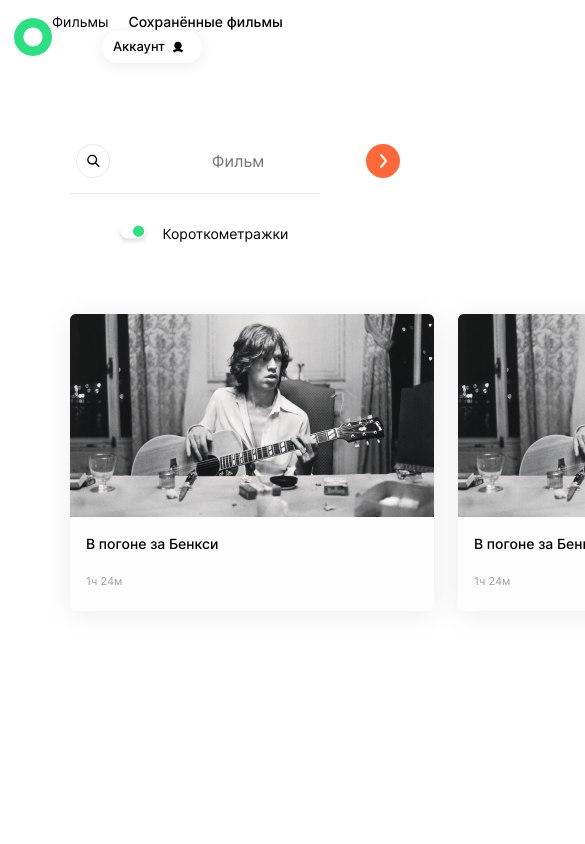
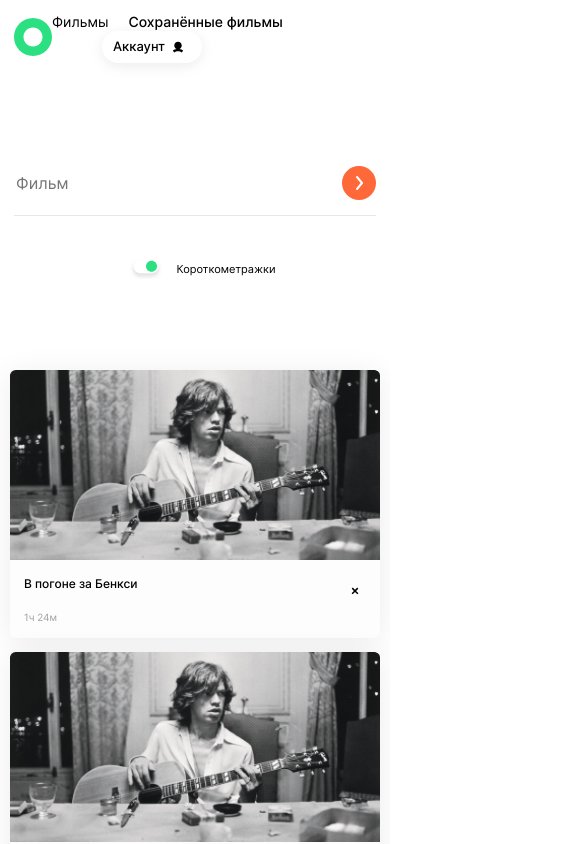
Before and after one commit to Lionen89/movies-explorer-frontend, a React (Create React App) app: page /saved-movies in a window 390 px wide. Shown: the top 844 px of the page, 585 px wide, since content can reach past the window. Built offline with nearby package versions, Linux system fonts and the light colour scheme.

Commit message:
fix/добавить адаптивность для MovieCardList,Movie,MoreButton,FilterCheckbox

```diff
--- a/src/components/App/App.js
+++ b/src/components/App/App.js
@@ -38,7 +38,7 @@ function App() {
               <Main />
             </Route>
             <Route path="/profile">
-              <Profile />
+              <Profile onLogoClick={handleLogoClick} />
             </Route>
             <Route path="/movies">
               <Movies
--- a/src/components/FilterCheckbox/FilterCheckbox.css
+++ b/src/components/FilterCheckbox/FilterCheckbox.css
@@ -2,7 +2,7 @@
     display: flex;
     justify-content: center;
     align-items: center;
-    margin-bottom: 49px;
+    padding-bottom: 49px;
 }
 .filter-checkbox__input {
 opacity: 0;
@@ -25,3 +25,17 @@ z-index: -1;
     line-height: 18px;
     margin: 0 0 0 12px;
 }
+@media screen and (max-width: 960px) {
+    .filter-checkbox {
+        padding-bottom: 62px;
+    }
+}
+@media screen and (max-width: 580px) {
+    .filter-checkbox {
+        padding-bottom: 51px;
+    }
+    .filter-checkbox__text {
+        font-size: 11px;
+        margin-left: 13px;
+    }
+}
--- a/src/components/MoreButton/MoreButton.css
+++ b/src/components/MoreButton/MoreButton.css
@@ -19,3 +19,8 @@
 .more-button:hover {
     opacity: 0.8;
 }
+@media screen and (max-width: 580px) {
+    .more-button {
+    width: 240px;
+    }
+}
--- a/src/components/MoreButton/MoreButton.jsx
+++ b/src/components/MoreButton/MoreButton.jsx
@@ -1,9 +1,16 @@
+import React from "react";
 import "./MoreButton.css";
+import Preloader from "../Preloader/Preloader";
 
 function MoreButton() {
+  function handleClick() {
+    return <Preloader />;
+  }
   return (
     <div className="more-button__container">
-      <button className="more-button">Ещё</button>
+      <button className="more-button" onClick={handleClick}>
+        Ещё
+      </button>
     </div>
   );
 }
--- a/src/components/Movies/Movies.jsx
+++ b/src/components/Movies/Movies.jsx
@@ -1,3 +1,4 @@
+import React from 'react'
 import Header from "../Header/Header";
 import Footer from "../Footer/Footer";
 import SearchForm from "../SearchForm/SearchForm";
--- a/src/components/MoviesCard/MoviesCard.css
+++ b/src/components/MoviesCard/MoviesCard.css
@@ -3,10 +3,14 @@
     position: relative;
     background-color: #FDFDFD;
     box-shadow: 0px 4px 30px rgba(0, 0, 0, 0.08);
-    max-width: 364px;
-    min-height: 281px;
+    width: 100%;
+    max-height: 281px;
     padding-bottom: 16px;
     cursor: pointer;
+}
+
+.mov-card__img {
+    width: 100%;
 }
 
 .mov-card__title {
@@ -26,9 +30,14 @@
     width: 30px;
     height: 30px;
     position: absolute;
-    bottom: 55px;
-    right: 14px;
+    bottom: 39px;
+    right: 16px;
     padding: 0;
+    cursor: pointer;
+}
+
+.mov-card__like:hover {
+    background-image: url(../../images/icon__COLOR_main-3.svg);
 }
 
 .mov-card__like_active {
@@ -46,8 +55,59 @@
 .mov-card__duration {
     font-weight: 400;
     font-size: 11px;
-    line-height: 13px;
+    line-height: 13.31px;
     color: #A0A0A0;
     margin-left: 16px;
     padding: 0;
 }
+
+@media screen and (max-width: 960px) {
+    .mov-card {
+        min-height: 248px;
+        padding-bottom: 14px;
+    }
+
+    .mov-card__img {
+        max-height: 190px;
+    }
+
+    .mov-card__title {
+        font-size: 13px;
+        line-height: 15.73px;
+        margin: 14px 0 15px 14px;
+    }
+
+    .mov-card__duration {
+        margin-left: 14px;
+    }
+
+    .mov-card__like {
+        bottom: 34px;
+        right: 14px;
+    }
+}
+
+@media screen and (max-width: 430px) {
+    .mov-card {
+        min-height: 223px;
+    }
+    .mov-card__like_not-active {
+        background-image: url(../../images/d4.svg);
+    }
+
+    .mov-card__title {
+        font-size: 12px;
+        line-height: 14.52px;
+        margin: 14px 0 14px 14px;
+    }
+
+    .mov-card__duration {
+        font-size: 10px;
+        line-height: 12.1px;
+    }
+
+    .mov-card__like {
+        bottom: 32px;
+        right: 10px;
+    }
+}
--- a/src/components/MoviesCardList/MoviesCardList.css
+++ b/src/components/MoviesCardList/MoviesCardList.css
@@ -6,3 +6,20 @@
     row-gap: 37px;
     margin: 70px 70px 10px;
 }
+
+@media screen and (max-width: 960px) {
+    .mov-card-list {
+        grid-template-columns: repeat(2, 1fr);
+        grid-template-rows: repeat(4, 1fr);
+        margin: 70px 30px 30px;
+        gap: 30px;
+    }
+}
+@media screen and (max-width: 430px) {
+    .mov-card-list {
+        grid-template-columns: 1fr;
+        grid-template-rows: repeat(5, 1fr);
+        margin: 40px 10px 26px;
+        gap: 14px;
+    }
+}
--- a/src/components/PageNotFound/PageNotFound.css
+++ b/src/components/PageNotFound/PageNotFound.css
@@ -1,6 +1,59 @@
 .not-found {
+    display: flex;
+    flex-direction: column;
+    justify-content: center;
+    align-items: center;
+}
 
+.not-found__title {
+    font-weight: 400;
+    font-size: 140px;
+    line-height: 169.43px;
+    text-align: center;
+    margin: 246px 0 0 0;
+    padding: 0;
 }
-.not-found__title{}
-.not-found__text{}
-.not-found__button{}
+
+.not-found__text {
+    font-weight: 400;
+    font-size: 16px;
+    line-height: 19px;
+    text-align: center;
+    margin: 5px 0 0 0;
+    padding: 0;
+}
+
+.not-found__button {
+    font-weight: 400;
+    font-size: 14px;
+    line-height: 17px;
+    text-align: center;
+    color: #FF6838;
+    margin: 184px 0 60px;
+}
+
+@media screen and (max-width: 960px) {
+    .not-found__title {
+        margin-top: 408px;
+    }
+
+    .not-found__button {
+        margin: 208px 0 222px;
+    }
+}
+
+@media screen and (max-width: 580px) {
+    .not-found__title {
+        margin-top: 329px;
+        font-size: 80px;
+        line-height: 96.82px;
+    }
+
+    .not-found__text {
+        margin-top: 10px;
+    }
+
+    .not-found__button {
+        margin: 309px 0 30px;
+    }
+}
--- /dev/null
+++ b/src/components/Preloader/Preloader.css
@@ -0,0 +1,88 @@
+@keyframes preloader-inside-white {
+    0% {
+        -webkit-transform: scale(0, 0);
+        -moz-transform: scale(0, 0);
+        -ms-transform: scale(0, 0);
+        -o-transform: scale(0, 0);
+        transform: scale(0, 0);
+    }
+    100% {
+        -webkit-transform: scale(1, 1);
+        -moz-transform: scale(1, 1);
+        -ms-transform: scale(1, 1);
+        -o-transform: scale(1, 1);
+        transform: scale(1, 1);
+    }
+}
+
+@keyframes preloader-inside-red {
+    0% {
+        -webkit-transform: scale(0, 0);
+        -moz-transform: scale(0, 0);
+        -ms-transform: scale(0, 0);
+        -o-transform: scale(0, 0);
+        transform: scale(0, 0);
+    }
+    30% {
+        -webkit-transform: scale(0, 0);
+        -moz-transform: scale(0, 0);
+        -ms-transform: scale(0, 0);
+        -o-transform: scale(0, 0);
+        transform: scale(0, 0);
+    }
+    100% {
+        -webkit-transform: scale(1, 1);
+        -moz-transform: scale(1, 1);
+        -ms-transform: scale(1, 1);
+        -o-transform: scale(1, 1);
+        transform: scale(1, 1);
+    }
+}
+
+.preloader {
+    display: flex;
+    align-items: center;
+    justify-content: center;
+    width: 100%;
+    height: 100%;
+    z-index: 10;
+    padding: 20px;
+}
+
+.preloader__container {
+    width: 100px;
+    height: 100px;
+    position: relative;
+}
+
+.preloader__round {
+    width: 100px;
+    height: 100px;
+    position: absolute;
+    top: 0;
+    left: 0;
+    background: #FF6838;
+    border-radius: 50px;
+}
+
+.preloader__round::after,
+.preloader__round::before {
+    content: '';
+    width: 100px;
+    height: 100px;
+    position: absolute;
+    top: 0;
+    left: 0;
+    border-radius: 50px;
+}
+
+.preloader__round::after {
+    background: white;
+    animation: preloader-inside-white 1s ease-in-out infinite;
+}
+
+.preloader__round::before {
+    z-index: 10;
+    background: #FF6838;
+    animation: preloader-inside-red 1s ease-in-out infinite;
+}
--- /dev/null
+++ b/src/components/Preloader/Preloader.jsx
@@ -0,0 +1,14 @@
+import React from 'react'
+import './Preloader.css'
+
+const Preloader = () => {
+    return (
+        <div className="preloader">
+            <div className="preloader__container">
+                <span className="preloader__round"></span>
+            </div>
+        </div>
+    )
+};
+
+export default Preloader
--- a/src/components/Profile/Profile.jsx
+++ b/src/components/Profile/Profile.jsx
@@ -4,7 +4,7 @@ import "./Profile.css";
 function Profile(props) {
   return (
     <>
-      <Header />
+      <Header onLogoClick={props.onLogoClick}/>
       <section className="profile">
         <h2 className="profile__title">Привет, Илья!</h2>
         <div className="profile__text-container">
--- a/src/components/SearchForm/SearchForm.css
+++ b/src/components/SearchForm/SearchForm.css
@@ -24,3 +24,23 @@
     min-width: 34px;
     min-height: 34px;
 }
+@media screen and (max-width: 960px) {
+.search-form__film-container {
+    margin: 80px 30px 30px;
+}
+.search-form__loupe {
+    min-width: 46px;
+    min-height: 46px;
+}
+}
+@media screen and (max-width: 580px) {
+.search-form__loupe {
+    display: none;
+}
+.search-form__input {
+    text-align: left;
+}
+.search-form__film-container {
+    margin: 92px 14px 43px;
+}
+}
```
